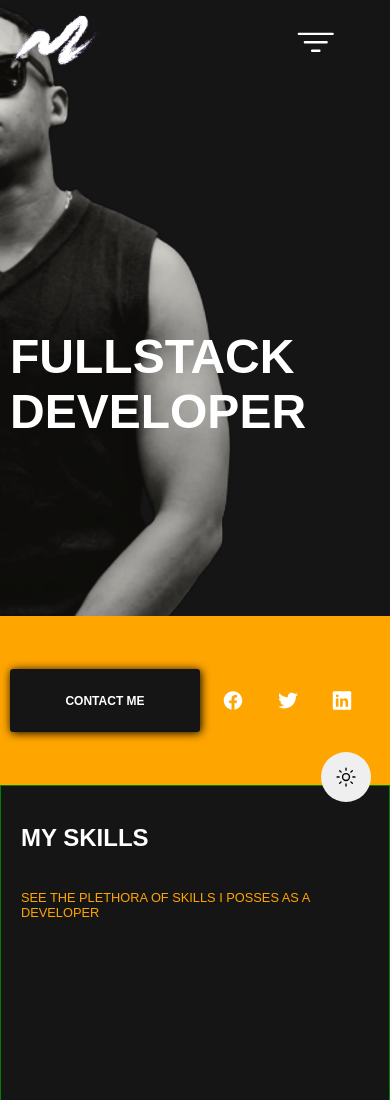
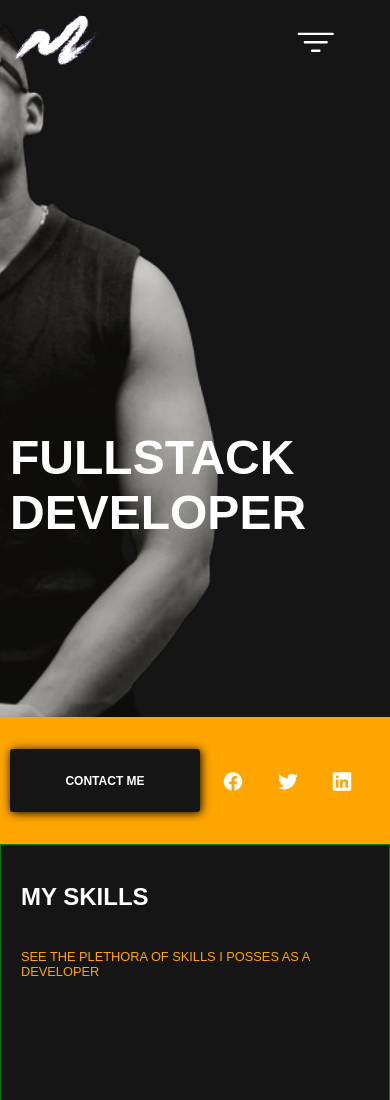
Before and after one commit to Solwandle-Mihlali/my-portfolio, a website: page index.html in a window 390 px wide. Shown: the top 1100 px of the page. Drawn offline with nearby package versions, Linux system fonts and the light colour scheme.

Commit message:
adjustments

```diff
--- a/index.html
+++ b/index.html
@@ -39,8 +39,6 @@
             </button>
         </span>
     </nav>
-
-    <button class="toggle" id="toggle" type="button"><ion-icon name="sunny-outline"></ion-icon></button>
 
     <div class="container mobileContainer" id="mainCont">
         <main id="mainDiv">
--- a/mobileStyle/mobileStyle.css
+++ b/mobileStyle/mobileStyle.css
@@ -121,7 +121,7 @@
     }
     .mobile-section1{
         width: 100%;
-        height: 93vh;
+        height: 100vh;
         display: flex;
         flex-direction: column;
         align-items: center;
@@ -154,7 +154,7 @@
 
     .mobile-buttonCont{
         width: 100%;
-        height: 20vh;
+        height: 15vh;
         display: flex;
         align-items: center;
         justify-content: flex-start;
```
